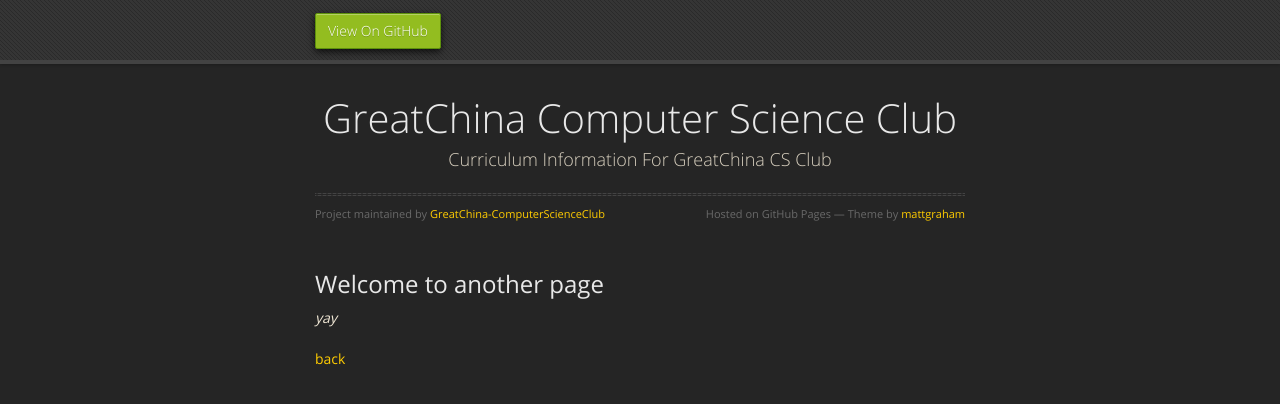
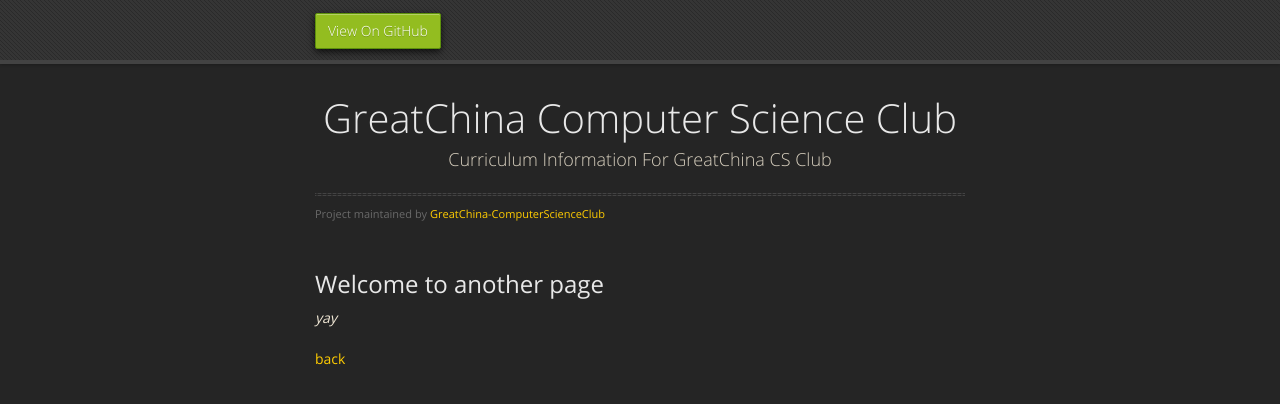
Before and after one commit to GreatChina-ComputerScienceClub/GreatChina-ComputerScienceClub.github.io, a Jekyll site: the page built from another-page.md, in a window 1280 px wide. Shown: the top 404 px of the page. Built offline with Jekyll 4.4.1, drawn with Linux system fonts in a browser that asks for light colours; our own code applies the rules of GitHub Pages for plain Markdown files.

Commit message:
Update default.html

```diff
--- a/_layouts/default.html
+++ b/_layouts/default.html
@@ -37,7 +37,6 @@
           <p>{{ site.description | default: site.github.project_tagline }}</p>
           <hr>
           <span class="credits left">Project maintained by <a href="{{ site.github.owner_url }}">{{ site.github.owner_name }}</a></span>
-          <span class="credits right">Hosted on GitHub Pages &mdash; Theme by <a href="https://twitter.com/michigangraham">mattgraham</a></span>
         </div>
 
         {{ content }}
```
